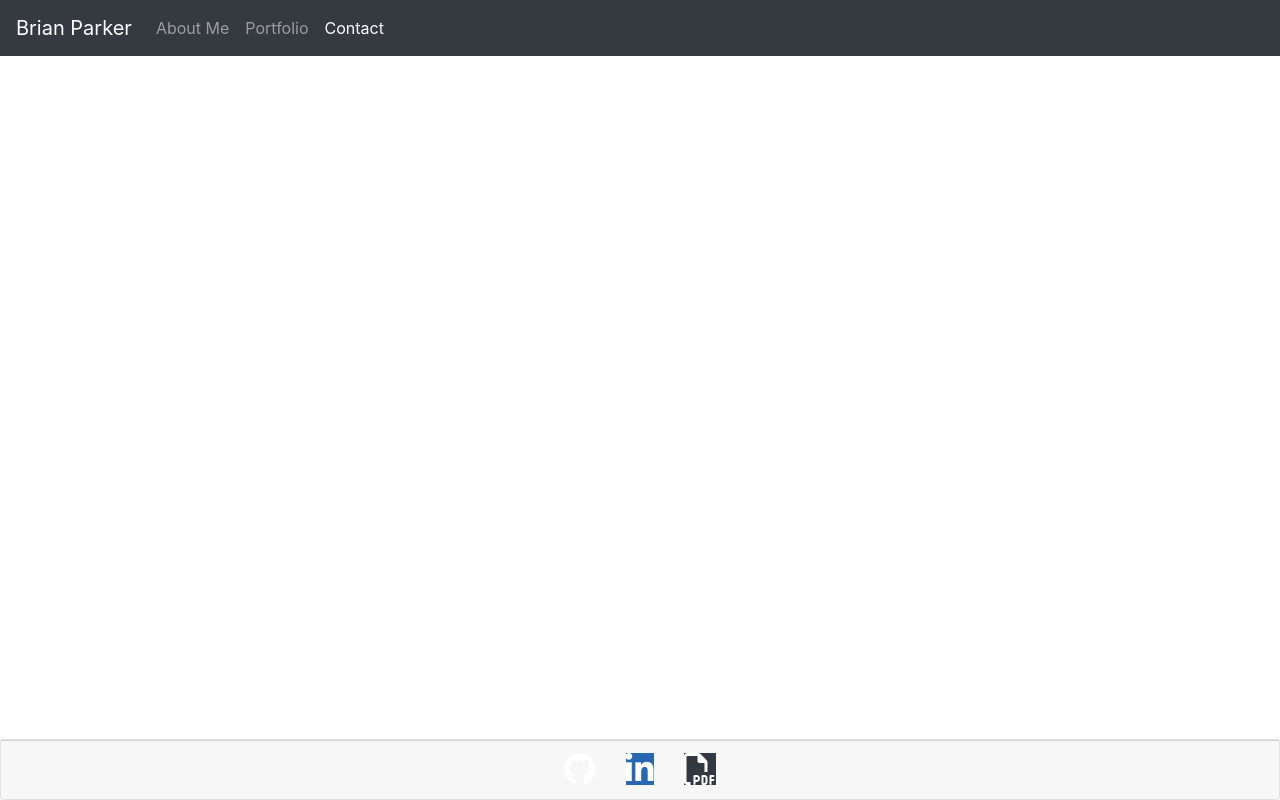
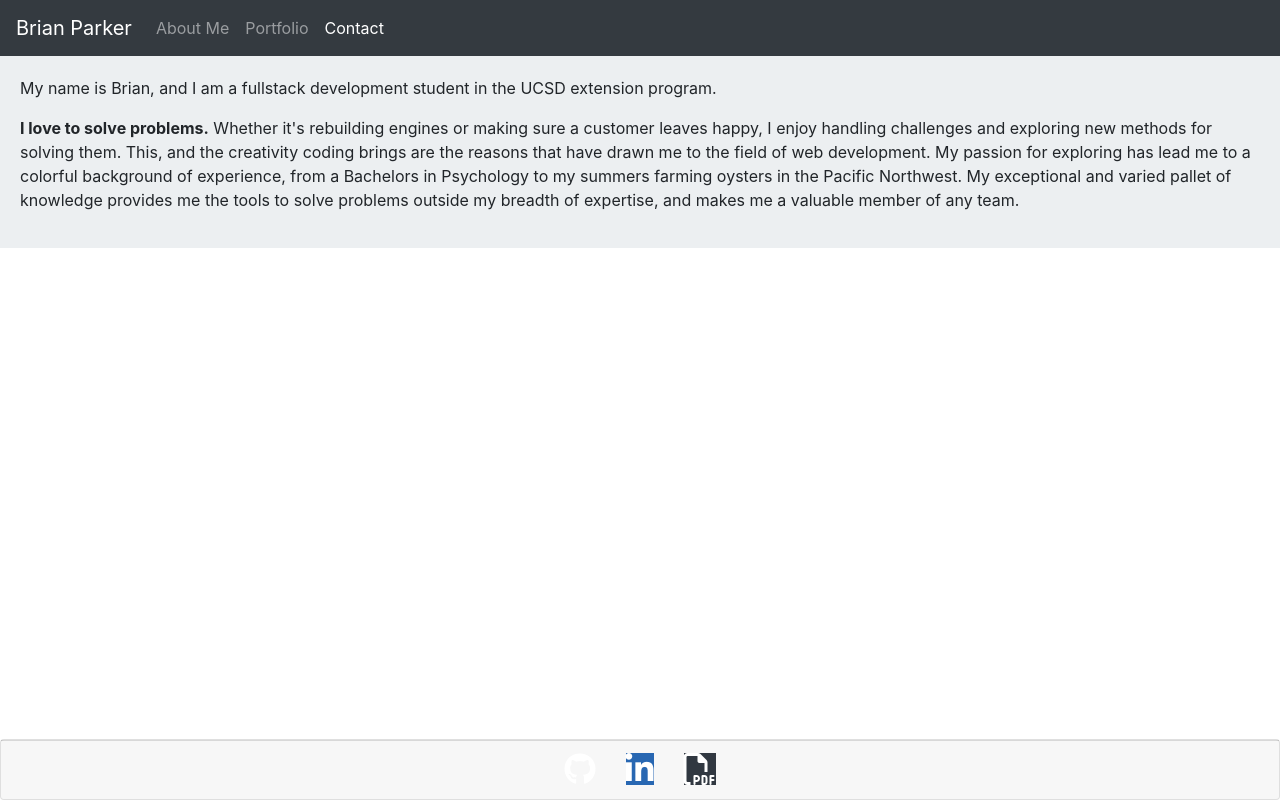
Before and after one commit to btparker70/Portfolio-react, a React (Create React App) app: page / in a window 1280 px wide. Built offline with nearby package versions, Linux system fonts and the light colour scheme.

Commit message:
updated bio

```diff
--- a/src/App.js
+++ b/src/App.js
@@ -1,13 +1,14 @@
-import React, { Component } from 'react';
-import Wrapper from './components/Wrapper';
-import Footer from './components/Footer';
-import Navbar from './components/Navbar';
+import React, { Component } from "react";
+import Wrapper from "./components/Wrapper";
+import Footer from "./components/Footer";
+import Navbar from "./components/Navbar";
+import Bio from "./pages/Bio";
 // import friends from './friends.json';
 
 class App extends React.Component {
-  // state = {
-  //   friends
-  // }
+  state = {
+    currentTab: ""
+  }
   // removeFriend = id => {
   //   // write code to filter through friends array and return any
   //   // object that does not have the id of the object that you clicked
@@ -18,6 +19,9 @@ class App extends React.Component {
     return (
       <div>
         <Navbar />
+        <Wrapper>
+          <Bio />
+        </Wrapper>
         <Footer />
       </div>
     );
--- a/src/pages/Bio.js
+++ b/src/pages/Bio.js
@@ -3,18 +3,18 @@ import React from "react";
 function Bio() {
   return (
     <div>
-      <h1>Welcome to Pupster</h1>
-      <p>
-      Lorem ipsum dolor sit amet, consectetur adipiscing elit. Sed neque velit, lobortis ut magna
-        varius, blandit rhoncus sem. Morbi lacinia nisi ac dui fermentum, sed luctus urna tincidunt.
-        Etiam ut feugiat ex. Cras non risus mi. Curabitur mattis rutrum ipsum, ut aliquet urna
-        imperdiet ac. Sed nec nulla aliquam, bibendum odio eget, vestibulum tortor. Cras rutrum
-        ligula in tincidunt commodo. Morbi sit amet mollis orci, in tristique ex. Donec nec ornare
-        elit. Donec blandit est sed risus feugiat porttitor. Vestibulum molestie hendrerit massa non
-        consequat. Vestibulum vitae lorem tortor. In elementum ultricies tempus. Interdum et
-        malesuada fames ac ante ipsum primis in faucibus.
-      </p>
+
+                <p>My name is Brian, and I am a fullstack development student in the UCSD extension program. </p>
+
+                <p><b>I love to solve problems.</b> Whether it's rebuilding engines or making sure a customer leaves
+                    happy, I enjoy handling challenges and exploring new methods for solving them. This, and the
+                    creativity coding brings are the reasons that have drawn me to the field of web development. My
+                    passion for exploring has lead me to a colorful background of experience, from a Bachelors in
+                    Psychology to my summers farming oysters in the Pacific Northwest. My exceptional and varied pallet
+                    of knowledge provides me the tools to solve problems outside my breadth of expertise, and makes me a
+                    valuable member of any team.</p>
     </div>
+
   )
 }
 
```
Lines whose indentation alone changed are shown as unchanged.
